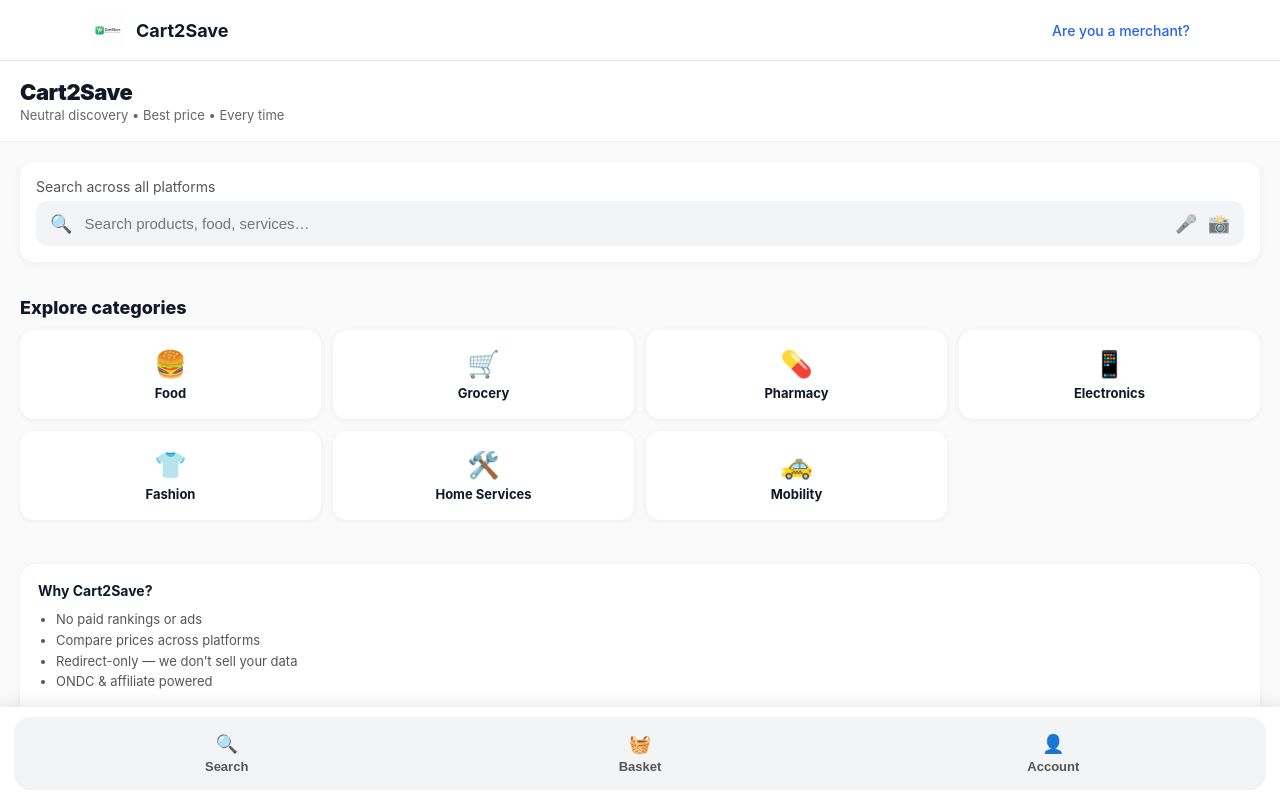
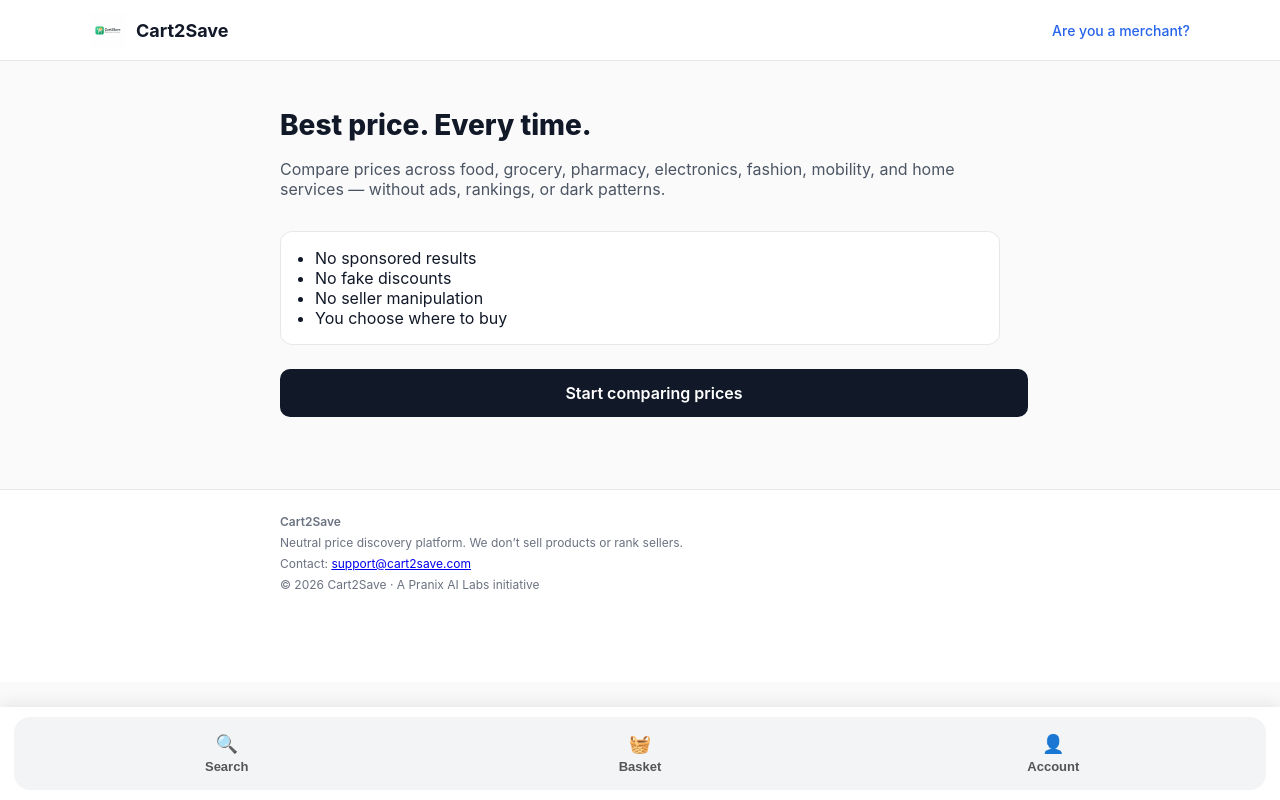
Before and after one commit to prashanthrangineni-sketch/pranix-witness-ui, a Next.js app: page / in a window 1280 px wide. Shown: the top 800 px of the page. Built offline with nearby package versions, Linux system fonts and the light colour scheme.

Commit message:
Upgrade homepage with production-grade hero and trust copy

```diff
--- a/app/page.tsx
+++ b/app/page.tsx
@@ -1,160 +1,62 @@
-'use client'
+export default function HomePage() {
+  return (
+    <main style={{ maxWidth: '720px', margin: '0 auto', padding: '24px 16px' }}>
+      {/* HERO */}
+      <section style={{ marginBottom: '32px' }}>
+        <h1
+          style={{
+            fontSize: '28px',
+            lineHeight: '1.25',
+            fontWeight: 800,
+            marginBottom: '12px',
+          }}
+        >
+          Best price. Every time.
+        </h1>
 
-import { useRouter } from 'next/navigation'
+        <p style={{ fontSize: '16px', color: '#4b5563' }}>
+          Compare prices across food, grocery, pharmacy, electronics, fashion,
+          mobility, and home services — without ads, rankings, or dark patterns.
+        </p>
+      </section>
 
-export default function HomePage() {
-  const router = useRouter()
-
-  const sectors = [
-    { name: 'Food', icon: '🍔', route: '/search?sector=food' },
-    { name: 'Grocery', icon: '🛒', route: '/search?sector=grocery' },
-    { name: 'Pharmacy', icon: '💊', route: '/search?sector=pharmacy' },
-    { name: 'Electronics', icon: '📱', route: '/search?sector=electronics' },
-    { name: 'Fashion', icon: '👕', route: '/search?sector=fashion' },
-    { name: 'Home Services', icon: '🛠️', route: '/search?sector=services' },
-    { name: 'Mobility', icon: '🚕', route: '/search?sector=mobility' },
-  ]
-
-  return (
-    <div style={{ minHeight: '100vh', background: '#fafafa' }}>
-      {/* HEADER */}
-      <header
+      {/* TRUST STRIP */}
+      <section
         style={{
-          padding: '18px 20px',
-          borderBottom: '1px solid #eee',
-          background: '#fff',
-          position: 'sticky',
-          top: 0,
-          zIndex: 10,
+          backgroundColor: '#ffffff',
+          border: '1px solid #e5e7eb',
+          borderRadius: '12px',
+          padding: '16px',
+          marginBottom: '24px',
         }}
       >
-        <div
+        <ul style={{ paddingLeft: '18px', margin: 0 }}>
+          <li>No sponsored results</li>
+          <li>No fake discounts</li>
+          <li>No seller manipulation</li>
+          <li>You choose where to buy</li>
+        </ul>
+      </section>
+
+      {/* CTA */}
+      <section>
+        <a
+          href="/search"
           style={{
-            fontSize: 22,
-            fontWeight: 900,
-            letterSpacing: '-0.5px',
+            display: 'inline-block',
+            width: '100%',
+            textAlign: 'center',
+            padding: '14px',
+            borderRadius: '10px',
+            backgroundColor: '#111827',
+            color: '#ffffff',
+            fontWeight: 600,
+            textDecoration: 'none',
           }}
         >
-          Cart2Save
-        </div>
-        <div style={{ fontSize: 13, color: '#666', marginTop: 2 }}>
-          Neutral discovery • Best price • Every time
-        </div>
-      </header>
-
-      {/* HERO SEARCH */}
-      <div style={{ padding: 20 }}>
-        <div
-          style={{
-            background: '#fff',
-            borderRadius: 14,
-            padding: 16,
-            boxShadow: '0 2px 10px rgba(0,0,0,0.05)',
-          }}
-        >
-          <div style={{ fontSize: 14, color: '#555', marginBottom: 6 }}>
-            Search across all platforms
-          </div>
-
-          <div
-            style={{
-              display: 'flex',
-              alignItems: 'center',
-              gap: 10,
-              background: '#f3f4f6',
-              padding: '12px 14px',
-              borderRadius: 12,
-            }}
-          >
-            <span style={{ fontSize: 18 }}>🔍</span>
-            <input
-              placeholder="Search products, food, services…"
-              onFocus={() => router.push('/search')}
-              style={{
-                border: 'none',
-                outline: 'none',
-                background: 'transparent',
-                fontSize: 15,
-                flex: 1,
-              }}
-            />
-            <span style={{ fontSize: 18, opacity: 0.6 }}>🎤</span>
-            <span style={{ fontSize: 18, opacity: 0.6 }}>📸</span>
-          </div>
-        </div>
-      </div>
-
-      {/* SECTORS */}
-      <div style={{ padding: '0 20px' }}>
-        <h2 style={{ fontSize: 18, fontWeight: 800, marginBottom: 12 }}>
-          Explore categories
-        </h2>
-
-        <div
-          style={{
-            display: 'grid',
-            gridTemplateColumns: 'repeat(4, 1fr)',
-            gap: 12,
-          }}
-        >
-          {sectors.map((s) => (
-            <div
-              key={s.name}
-              onClick={() => router.push(s.route)}
-              style={{
-                background: '#fff',
-                borderRadius: 14,
-                padding: '18px 10px',
-                textAlign: 'center',
-                cursor: 'pointer',
-                boxShadow: '0 1px 6px rgba(0,0,0,0.06)',
-              }}
-            >
-              <div style={{ fontSize: 26, marginBottom: 6 }}>
-                {s.icon}
-              </div>
-              <div
-                style={{
-                  fontSize: 13,
-                  fontWeight: 700,
-                }}
-              >
-                {s.name}
-              </div>
-            </div>
-          ))}
-        </div>
-      </div>
-
-      {/* TRUST STRIP */}
-      <div style={{ padding: 20, marginTop: 24 }}>
-        <div
-          style={{
-            background: '#fff',
-            borderRadius: 16,
-            padding: 18,
-            boxShadow: '0 1px 6px rgba(0,0,0,0.05)',
-          }}
-        >
-          <div style={{ fontSize: 14, fontWeight: 700 }}>
-            Why Cart2Save?
-          </div>
-          <ul
-            style={{
-              marginTop: 10,
-              paddingLeft: 18,
-              fontSize: 13,
-              color: '#555',
-              lineHeight: 1.6,
-            }}
-          >
-            <li>No paid rankings or ads</li>
-            <li>Compare prices across platforms</li>
-            <li>Redirect-only — we don’t sell your data</li>
-            <li>ONDC & affiliate powered</li>
-          </ul>
-        </div>
-      </div>
-    </div>
+          Start comparing prices
+        </a>
+      </section>
+    </main>
   )
 }
```
